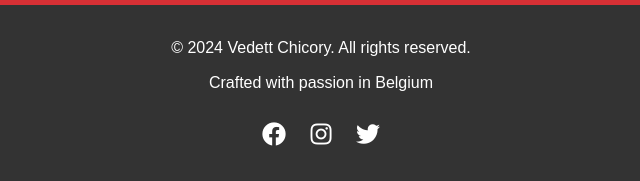
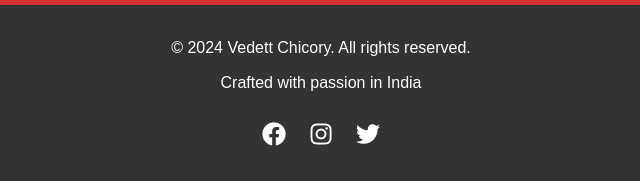
Before and after one commit to DevWithJas/chicory-coffee, a plain HTML site: page index.html in a window 1280 px wide. Shown: the part 2072-2253 px from the top of the page, 319-959 px from the left. Drawn offline with Linux system fonts and the light colour scheme.

Commit message:
Update index.html

```diff
--- a/index.html
+++ b/index.html
@@ -386,7 +386,7 @@
     <footer>
         <div class="container">
             <p>&copy; 2024 Vedett Chicory. All rights reserved.</p>
-            <p>Crafted with passion in Belgium</p>
+            <p>Crafted with passion in India</p>
             <div class="social-icons">
                 <a href="#"><i class="fab fa-facebook"></i></a>
                 <a href="#"><i class="fab fa-instagram"></i></a>
```
